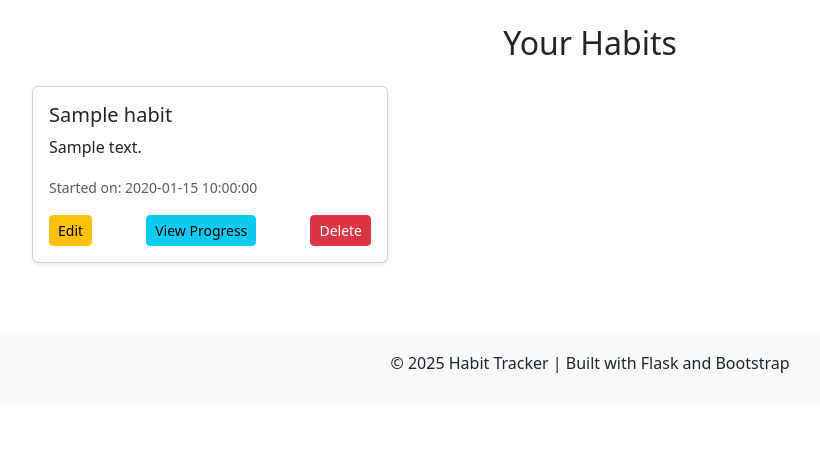
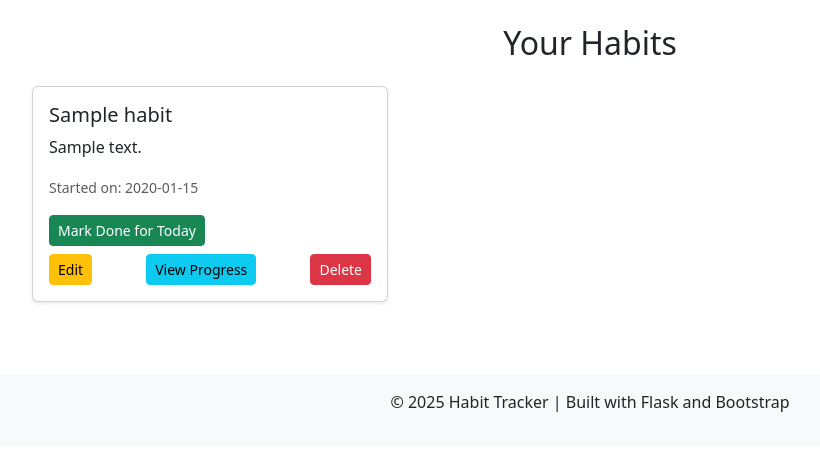
Before and after one commit to Nole19/habbit, a Flask app: template app/templates/index.html in a window 1280 px wide. Shown: the part 144-595 px from the top of the page, without its empty margins (50-870 px from the left). Run offline with Flask 3, Linux system fonts and the light colour scheme; the template is opened without the code that fills it: most values are stand-ins (such as "Sample title", 1, 10 or a date in 2020).

Commit message:
Update index.html

```diff
--- a/app/templates/index.html
+++ b/app/templates/index.html
@@ -7,13 +7,16 @@
             <div class="card mb-4 shadow-sm">
                 <div class="card-body">
                     <h5 class="card-title">{{ habit['name'] }}</h5>
-                    <p class="card-text">{{ habit['description'] }}</p>
+                    <p class="card-text">{{ habit['description'] or "No description provided." }}</p>
                     <p class="card-text">
                         <small class="text-muted">
-                            Started on: {{ habit['start_date'] if habit['start_date'] != "Not Set" else "No start date available." }}
+                            Started on: {{ habit['start_date'].strftime('%Y-%m-%d') if habit['start_date'] else "No start date available." }}
                         </small>
                     </p>
-                    <div class="d-flex justify-content-between">
+                    <form action="{{ url_for('mark_done', habit_id=habit['id']) }}" method="POST">
+                        <button type="submit" class="btn btn-success btn-sm">Mark Done for Today</button>
+                    </form>
+                    <div class="d-flex justify-content-between mt-2">
                         <a href="{{ url_for('edit_habit', habit_id=habit['id']) }}" class="btn btn-warning btn-sm">Edit</a>
                         <a href="{{ url_for('progress', habit_id=habit['id']) }}" class="btn btn-info btn-sm">View Progress</a>
                         <a href="{{ url_for('delete_habit', habit_id=habit['id']) }}" class="btn btn-danger btn-sm">Delete</a>
```
